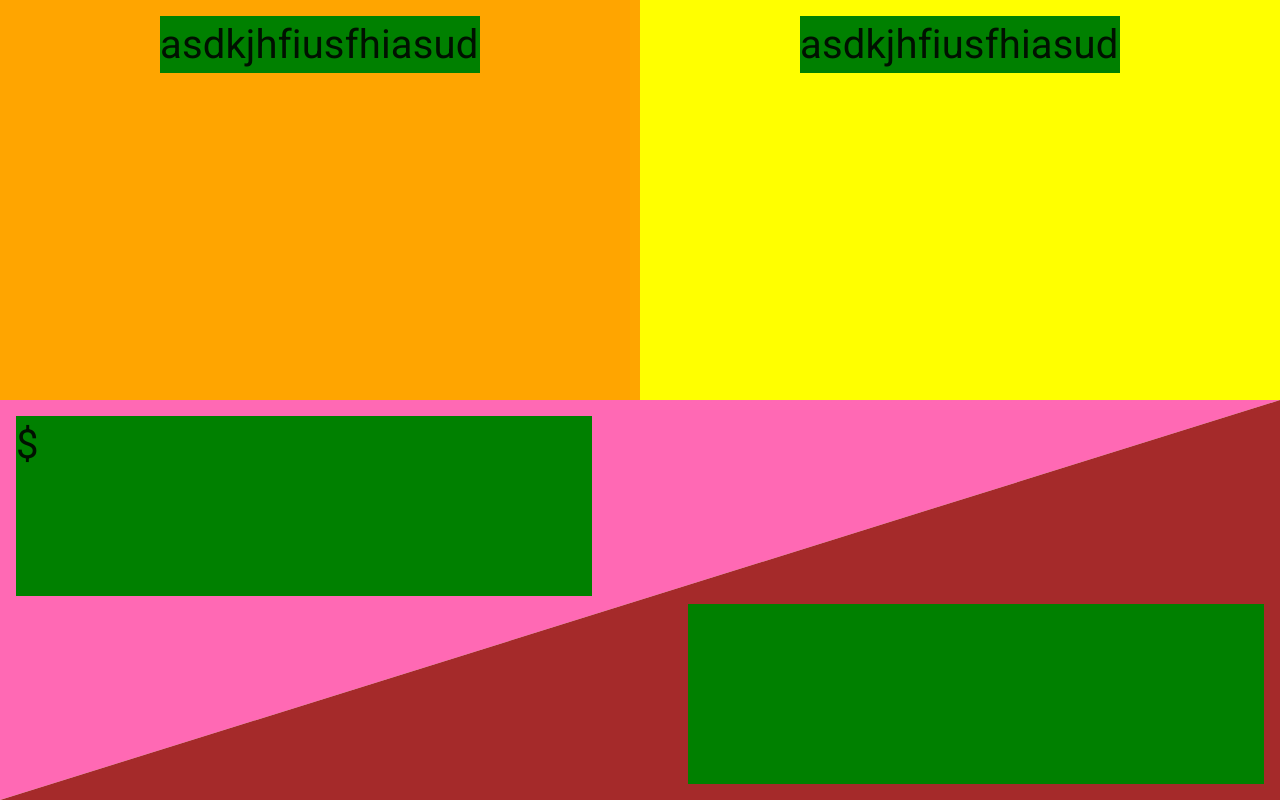
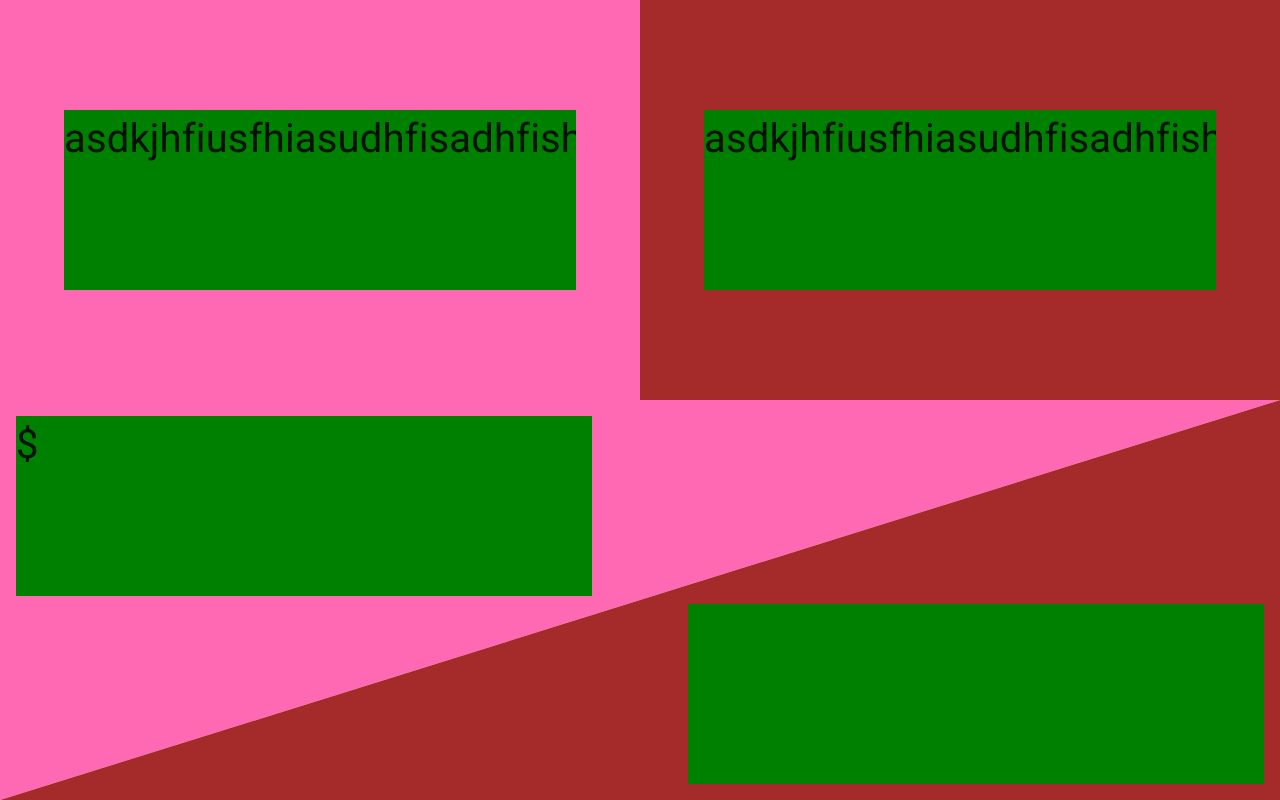
Before and after one commit to igeller/edgyportfolio_site, a Next.js app in the folder portfolio_site/: page / in a window 1280 px wide. Shown: the top 800 px of the page. Built offline with nearby package versions, Linux system fonts and the light colour scheme.

Commit message:
positioned the text boxes for letter i

```diff
--- a/portfolio_site/components/LetterI/LetterI.jsx
+++ b/portfolio_site/components/LetterI/LetterI.jsx
@@ -7,13 +7,13 @@ function LetterI (props){
     return(
 
         <div style={{maxHeight: '100vh', minHeight: '50vh'}}>
-            <div className={`${styles.leftShape}`}>
-                <div className={`${styles.txt} mx-auto`} >
+            <div className={`${styles.leftShape} ${styles.shps}`}>
+                <div className={`${styles.txt} `} >
                     {props.leftText}
                 </div>
             </div>
-            <div className={`${styles.rightShape}`}>
-                <div className={`${styles.txt} mx-auto`} >
+            <div className={`${styles.rightShape} ${styles.shps}`}>
+                <div className={`${styles.txt} `} >
                     {props.rightText}
                 </div>
 
--- a/portfolio_site/components/LetterI/LetterI.module.scss
+++ b/portfolio_site/components/LetterI/LetterI.module.scss
@@ -1,27 +1,41 @@
+@import "../../styles/ShapesandText.module";
+
+//.txt{
+//  position: static;
+//  background-color: green;
+//  max-width: 40vmin;
+//  height: auto;
+//  overflow-y: scroll;
+//  font-size: 40px;
+//  margin: 2vh;
+//
+//}
+
 .txt{
-  position: static;
-  background-color: green;
-  max-width: 40vmin;
-  height: auto;
-  overflow-y: scroll;
-  font-size: 40px;
-  margin: 2vh;
+  max-width: fit-content;
+  min-width: 80%;
 
 }
 
+.leftShape{
+  //align-self: flex-start;
+  //float: left;
+  width: 50%;
+  justify-content: center;
 
-.leftShape{
-  float: left;
-  width: 50%;
-  height: 100%;
-  background-color: orange;
-  display: inline-block;
+  .txt{
+    align-self: center;
+    margin: $txtMargin;
+  }
 }
 
 .rightShape{
-  background-color: yellow;
-  height: 100%;
   width: 50%;
-  float: right;
-  display: inline-block;
+  justify-content: center;
+  left: 50%;
+
+  .txt{
+    align-self: center;
+    margin: $txtMargin;
+  }
 }
--- a/portfolio_site/components/LetterZ/LetterZ.module.scss
+++ b/portfolio_site/components/LetterZ/LetterZ.module.scss
@@ -13,19 +13,10 @@
 }
 
 .rightShape{
-  background-color: brown;
-  height: 100%;
-  width: 100%;
+
   clip-path: polygon(100% 0, 0% 100%, 100% 100%);
-  position: relative;
-  bottom: 100%;
-  right: 0px;
-  justify-content: flex-end;
 
 
-  .txt{
-    align-self: flex-end;
-    margin-right: $txtMargin;
-    margin-bottom: $txtMargin;
-  }
+
+
 }
```
